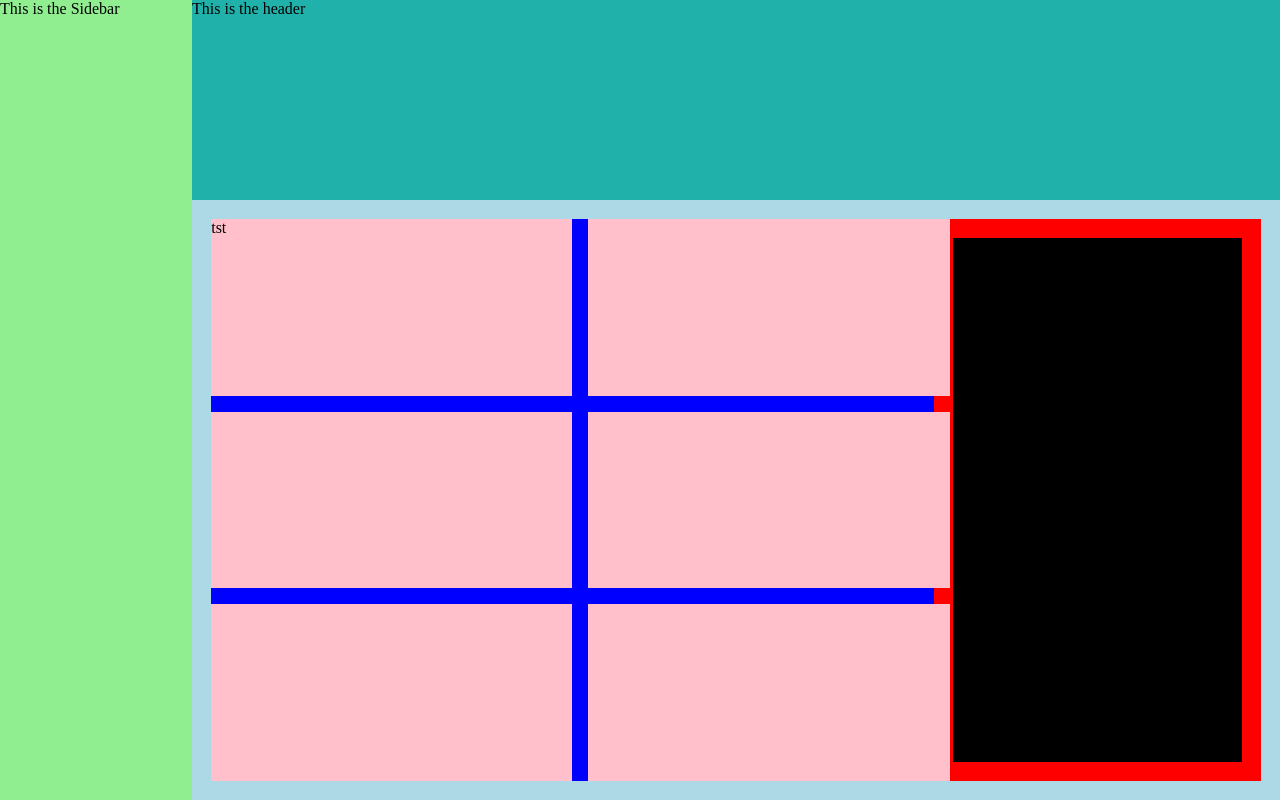
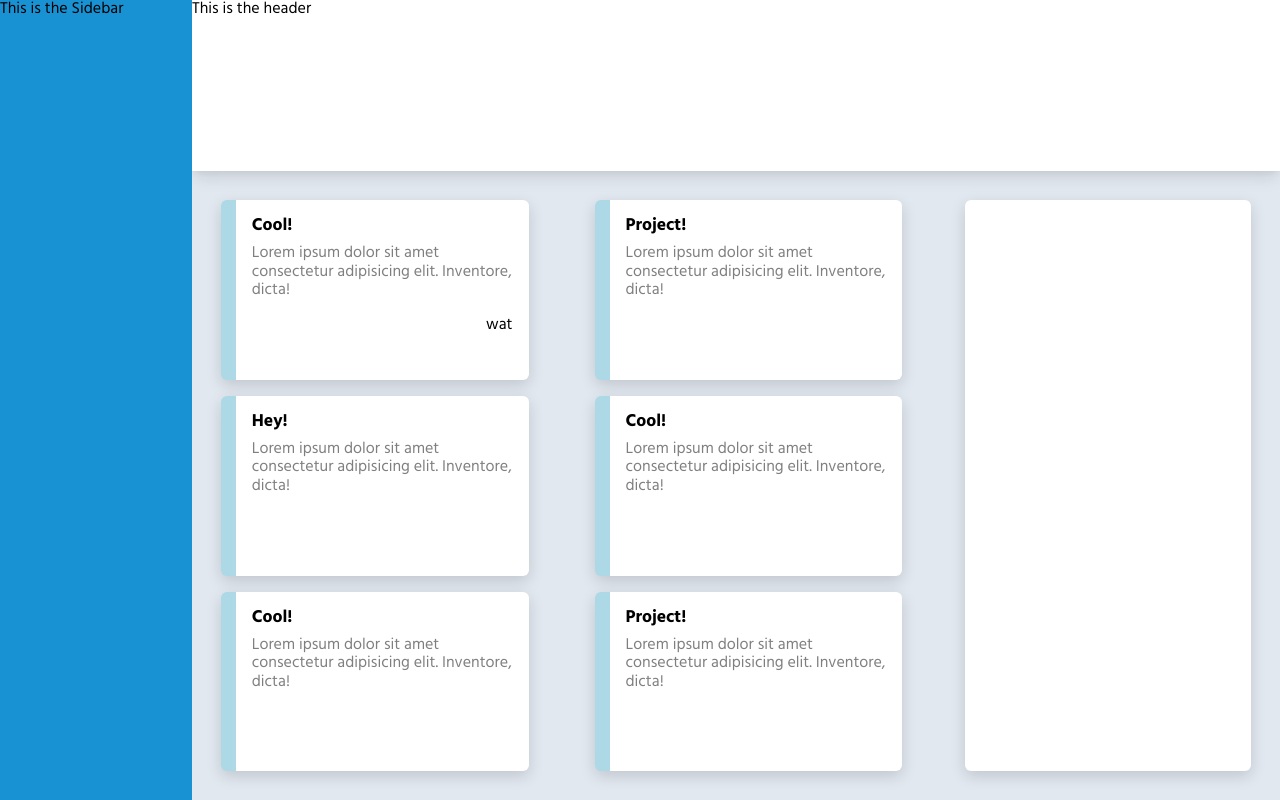
Before and after one commit to russ0133/admin-dashboard, a plain HTML site: page index.html in a window 1280 px wide. Drawn offline with Linux system fonts and the light colour scheme.

Commit message:
feat(css): create and style cards

```diff
--- a/css/style.scss
+++ b/css/style.scss
@@ -1,35 +1,49 @@
 @import "normalize/import-now";
+@import url("https://fonts.googleapis.com/css2?family=Hind:wght@300;400;700&display=swap");
 
+html {
+  height: 100%;
+}
+body {
+  height: 100%;
+
+  font-family: "Hind", sans-serif;
+  font-size: 1rem;
+}
 .container {
-  height: 100vh;
-
+  height: 100%;
   background-color: lightcoral;
   display: flex;
 
   .sidebar {
     width: 15%;
-    background-color: lightgreen;
+    z-index: 2;
+    background-color: #1992d4;
   }
 
   .wrapper {
     flex: 4;
-    background-color: lightblue;
+    background-color: #e2e8f0;
 
     display: flex;
     flex-direction: column;
 
     .header {
-      height: 25%;
-      background-color: lightseagreen;
+      box-shadow: rgba(0, 0, 0, 0.1) 0px 10px 15px -3px,
+        rgba(0, 0, 0, 0.05) 0px 4px 6px -2px;
+      z-index: 1;
+      flex: 1;
+      height: 50%;
+      background-color: #ffffff;
     }
 
     .content {
       display: flex;
-      flex: 1;
+      flex: 3.5;
 
-      margin: 1.2rem;
+      margin: 0.9rem;
 
-      background-color: red;
+      background-color: #e2e8f0;
 
       .left {
         flex: 2.5;
@@ -39,18 +53,36 @@
         grid-template-columns: 50% 50%;
         grid-template-rows: repeat(3, 1fr);
 
-        margin: 0;
         min-width: 50px;
         min-height: 50px;
         gap: 1rem;
 
-        background-color: blue;
+        .grid {
+          border-left: 15px solid lightblue;
+          margin-right: 50px;
+          border-radius: 6px;
+          min-width: 50px;
+          box-shadow: rgba(0, 0, 0, 0.15) 0px 5px 15px 0px;
+          gap: 5px;
+          background-color: #ffffff;
 
-        * {
-          min-width: 50px;
-          min-height: 50px;
-          gap: 5px;
-          background-color: pink;
+          .message {
+            display: flex;
+            flex-direction: column;
+            margin: 1rem;
+            gap: 0.5rem;
+
+            .title {
+              font-size: 1.1rem;
+            }
+            .body {
+              color: rgba(0, 0, 0, 0.5);
+            }
+            .foot {
+              margin-top: 0.5rem;
+              align-self: flex-end;
+            }
+          }
         }
       }
 
@@ -60,8 +92,10 @@
         min-width: 50px;
         min-height: 50px;
         gap: 5px;
+        box-shadow: rgba(0, 0, 0, 0.15) 0px 5px 15px 0px;
 
-        background-color: black;
+        border-radius: 6px;
+        background-color: #ffffff;
       }
     }
   }
--- a/index.html
+++ b/index.html
@@ -22,12 +22,54 @@
             </div>
             <div class="content">
                 <div class="content left">
-                    <div class="grid1">tst</div>
-                    <div class="grid2"></div>
-                    <div class="grid3"></div>
-                    <div class="grid4"></div>
-                    <div class="grid5"></div>
-                    <div class="grid6"></div>
+                    <div class="grid">
+                        <div class="message">
+                            <div class="title" style="font-weight: bold;">Cool!</div>
+                            <div class="body">Lorem ipsum dolor sit amet consectetur adipisicing elit. Inventore, dicta!
+                            </div>
+                            <div class="foot">wat</div>
+                        </div>
+                    </div>
+                    <div class="grid">
+                        <div class="message">
+                            <div class="title" style="font-weight: bold;">Project!</div>
+                            <div class="body">Lorem ipsum dolor sit amet consectetur adipisicing elit. Inventore, dicta!
+                            </div>
+                            <div class="foot"></div>
+                        </div>
+                    </div>
+                    <div class="grid">
+                        <div class="message">
+                            <div class="title" style="font-weight: bold;">Hey!</div>
+                            <div class="body">Lorem ipsum dolor sit amet consectetur adipisicing elit. Inventore, dicta!
+                            </div>
+                            <div class="foot"></div>
+                        </div>
+                    </div>
+                    <div class="grid">
+                        <div class="message">
+                            <div class="title" style="font-weight: bold;">Cool!</div>
+                            <div class="body">Lorem ipsum dolor sit amet consectetur adipisicing elit. Inventore, dicta!
+                            </div>
+                            <div class="foot"></div>
+                        </div>
+                    </div>
+                    <div class="grid">
+                        <div class="message">
+                            <div class="title" style="font-weight: bold;">Cool!</div>
+                            <div class="body">Lorem ipsum dolor sit amet consectetur adipisicing elit. Inventore, dicta!
+                            </div>
+                            <div class="foot"></div>
+                        </div>
+                    </div>
+                    <div class="grid">
+                        <div class="message">
+                            <div class="title" style="font-weight: bold;">Project!</div>
+                            <div class="body">Lorem ipsum dolor sit amet consectetur adipisicing elit. Inventore, dicta!
+                            </div>
+                            <div class="foot"></div>
+                        </div>
+                    </div>
                 </div>
                 <div class="content right"></div>
             </div>
```
Also changed, not shown: css/style.css, img/delete_black_24dp.svg (added), img/favorite_black_24dp.svg (added), img/info_black_24dp.svg (added), 1 other file.
